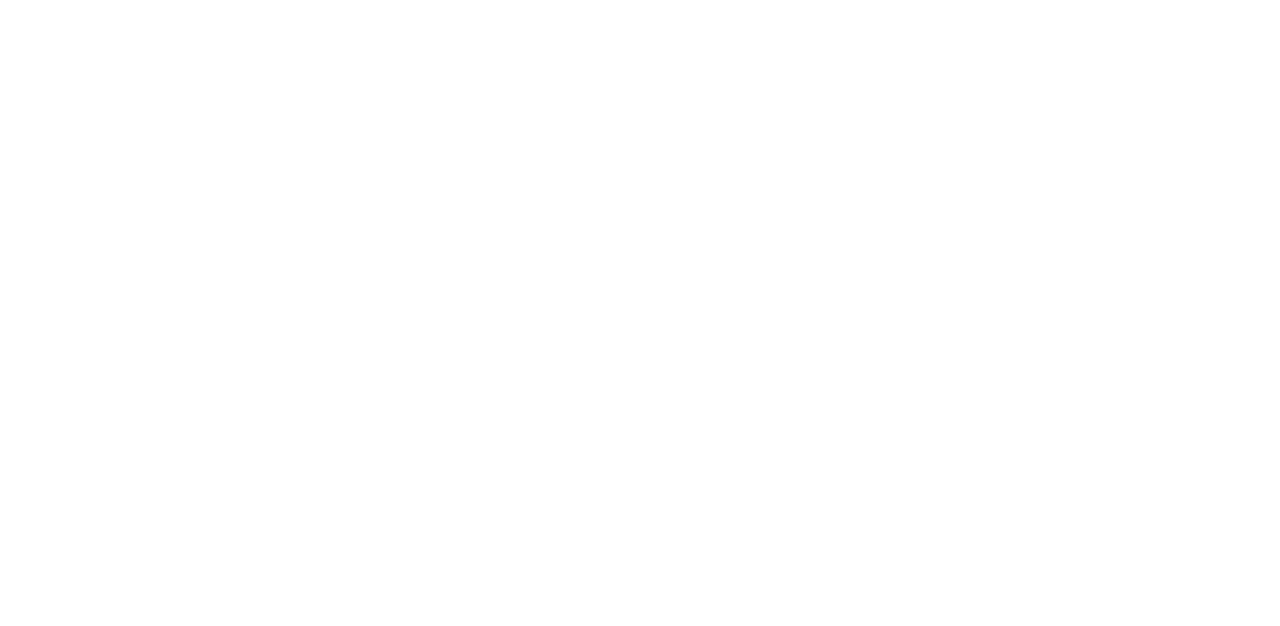
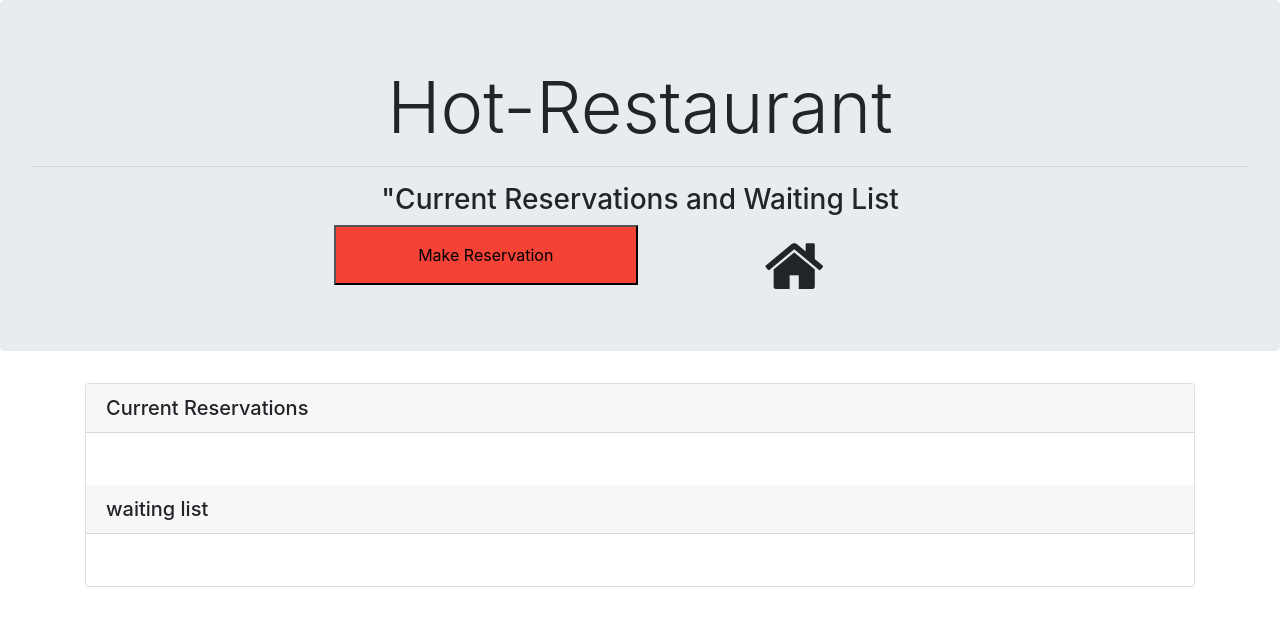
Before and after one commit to MikeColetta/our-hot-restaurant, a website: page index.html in a window 1280 px wide. Drawn offline with nearby package versions, Linux system fonts and the light colour scheme.

Commit message:
I work on index.html and some elements inside css

```diff
--- a/index.html
+++ b/index.html
@@ -1,12 +1,43 @@
 <!DOCTYPE html>
 <html lang="en">
+
 <head>
     <meta charset="UTF-8">
     <meta http-equiv="X-UA-Compatible" content="IE=edge">
     <meta name="viewport" content="width=device-width, initial-scale=1.0">
-    <title>Document</title>
+    <title>Reservation app</title>
+    <link rel="stylesheet" href="https://maxcdn.bootstrapcdn.com/bootstrap/4.5.2/css/bootstrap.min.css">
+    <link rel="stylesheet" href="https://cdnjs.cloudflare.com/ajax/libs/font-awesome/4.7.0/css/font-awesome.min.css">
+    <script src="https://ajax.googleapis.com/ajax/libs/jquery/3.5.1/jquery.min.js"></script>
+    <script src="https://cdnjs.cloudflare.com/ajax/libs/popper.js/1.16.0/umd/popper.min.js"></script>
+    <script src="https://maxcdn.bootstrapcdn.com/bootstrap/4.5.2/js/bootstrap.min.js"></script>
+    <link rel="stylesheet" href="style.css" />
+
 </head>
+
 <body>
 
+    <header class="jumbotron">
+        <h2 class="display-3">Hot-Restaurant</h2>
+        <hr>
+        <h3>"Current Reservations and Waiting List</h3>
+        <button type="button">Make Reservation</button>
+        <button class="btn"><i class="fa fa-home fa-4x"></i></button>
+    </header>
+    <div class="container">
+        <div class="card">
+            <h5 class="card-header">Current Reservations</h5>
+            <div class="card-body">
+              <h5 class="card-title"></h5>
+              <p class="card-text"></p>
+            </div>
+              <h5 class="card-header">waiting list</h5>
+            <div class="card-body">
+              <h5 class="card-title"></h5>
+              <p class="card-text"></p>
+            </div>
+
+    </div>
 </body>
+
 </html>
--- a/style.css
+++ b/style.css
@@ -0,0 +1,11 @@
+header {
+        text-align: center;
+}
+button {
+  background-color: #f44336;
+  height: 60px;
+  width: 25%;
+}
+fa {
+   height: 20;
+}
```
